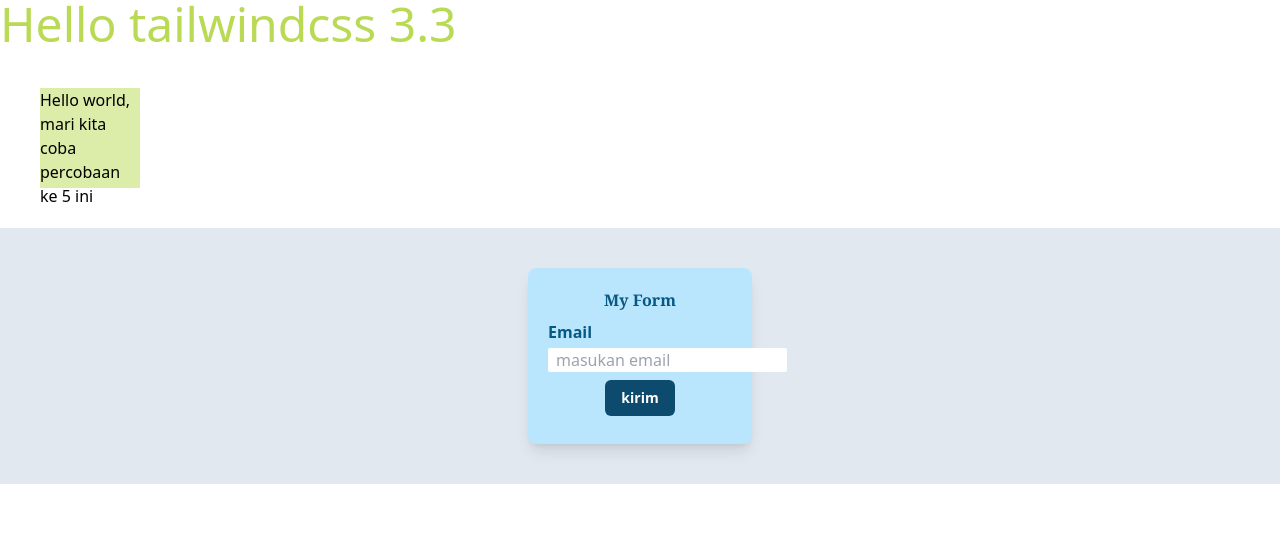
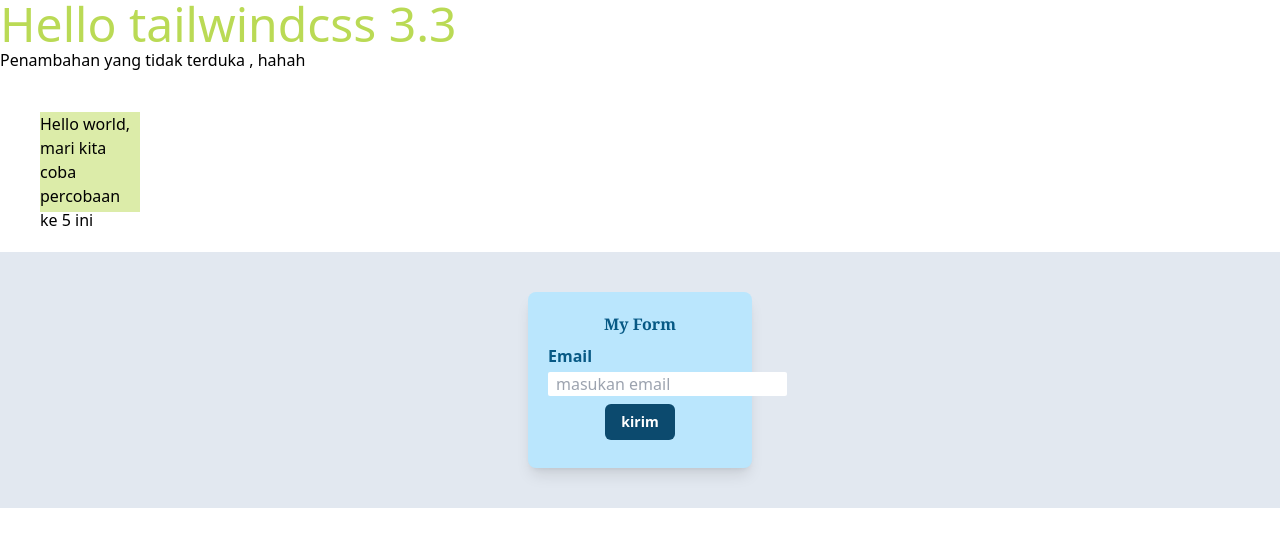
Before and after one commit to rizwanm0507/coba-tailwindcss, a website: page index.html in a window 1280 px wide. Drawn offline with Linux system fonts and the light colour scheme.

Commit message:
penambahan kata h4

```diff
--- a/index.html
+++ b/index.html
@@ -9,6 +9,8 @@
   </head>
   <body>
     <h1 class="text-5xl text-hijau">Hello tailwindcss 3.3</h1>
+
+    <h3>Penambahan yang tidak terduka , hahah</h3>
 
     <div class="kotak">Hello world, mari kita coba percobaan ke 5 ini</div>
 
```
